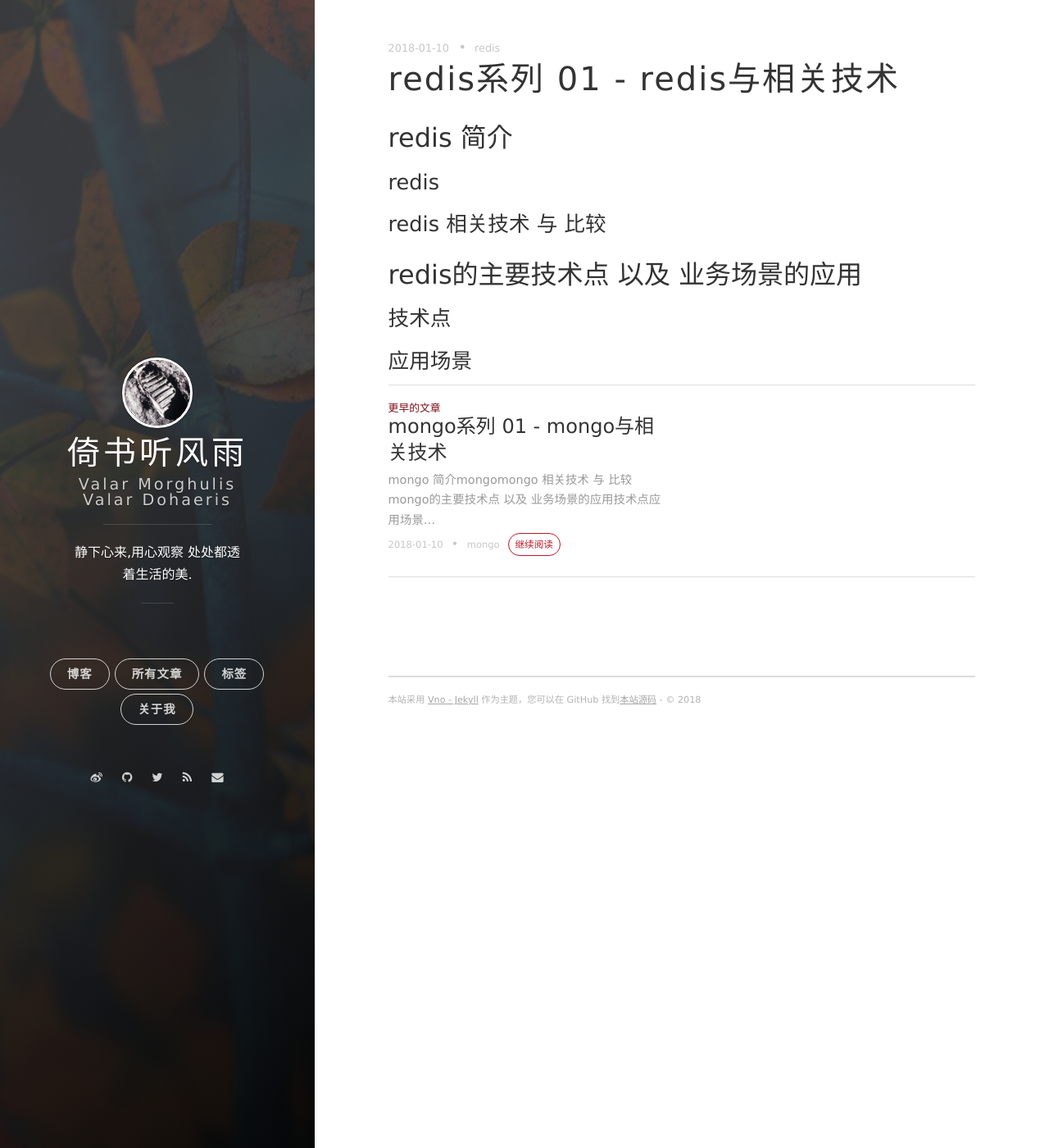
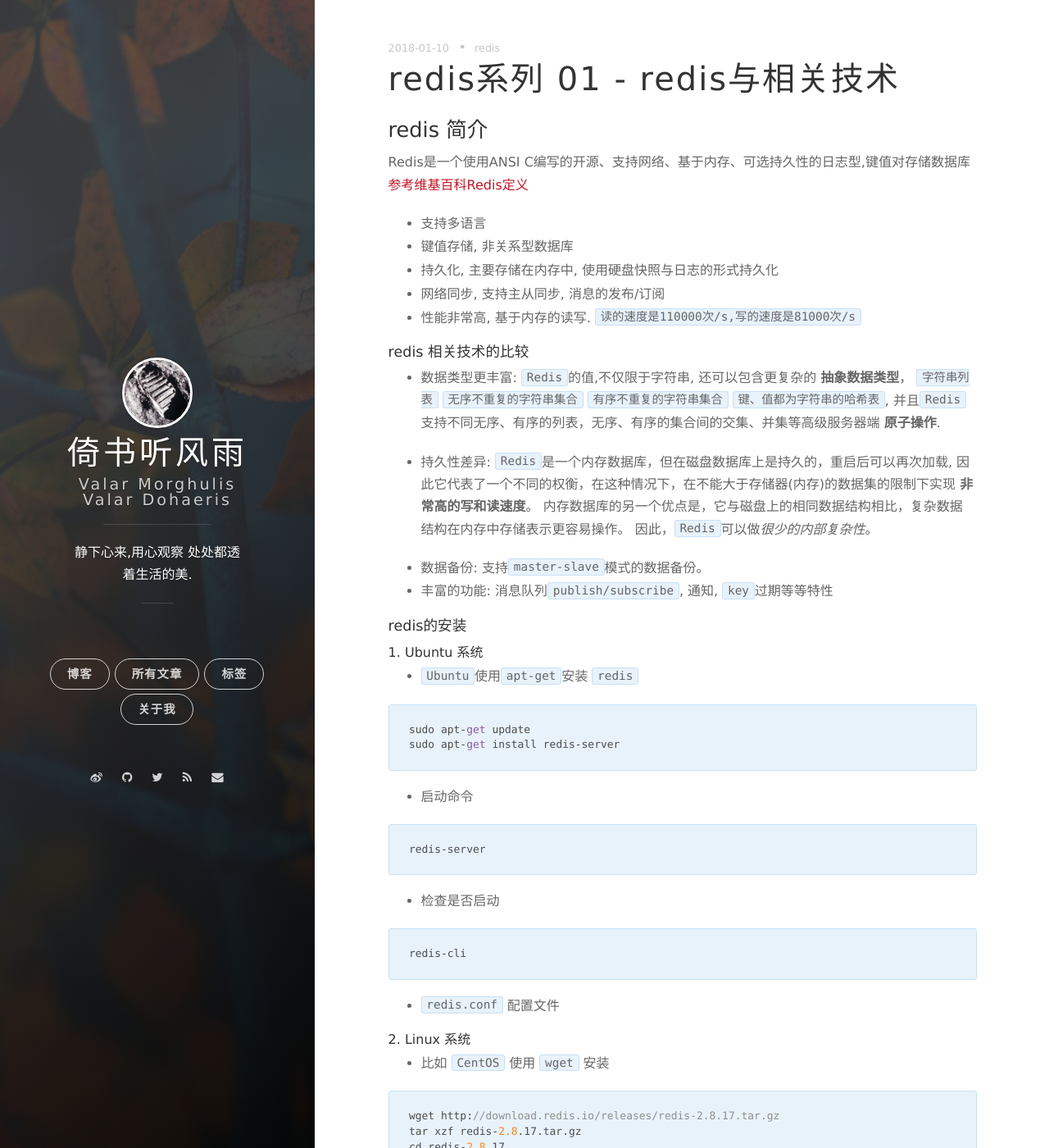
Before and after one commit to manajay/manajay.github.io, a Jekyll site: the page built from _posts/2018-01-10-redis-serial-01.md, in a window 1280 px wide and 1400 px high. Shown: the whole window at 82% size. Built offline with Jekyll 4.4.1, drawn with Linux system fonts in a browser that asks for light colours; nearby versions of some CDN libraries; comment, search, counter and statistics services are not loaded; some of the changed text lies outside the part shown.

Commit message:
update redis 01

````diff
--- a/_posts/2018-01-10-redis-serial-01.md
+++ b/_posts/2018-01-10-redis-serial-01.md
@@ -6,18 +6,114 @@ date: 2018-01-10 13:22:50 +09:00
 ---
 
 
-## redis 简介
+### redis 简介
 
-### redis
+Redis是一个使用ANSI C编写的开源、支持网络、基于内存、可选持久性的日志型,键值对存储数据库 [参考维基百科Redis定义](https://zh.wikipedia.org/wiki/Redis)
+
+* 支持多语言
+* 键值存储, 非关系型数据库
+* 持久化, 主要存储在内存中, 使用硬盘快照与日志的形式持久化
+* 网络同步, 支持主从同步, 消息的发布/订阅
+* 性能非常高, 基于内存的读写. `读的速度是110000次/s,写的速度是81000次/s`
+
+#### redis 相关技术的比较
+
+* 数据类型更丰富: `Redis`的值,不仅限于字符串, 还可以包含更复杂的 **抽象数据类型**，
+`字符串列表`
+`无序不重复的字符串集合`
+`有序不重复的字符串集合`
+`键、值都为字符串的哈希表`,
+并且`Redis`支持不同无序、有序的列表，无序、有序的集合间的交集、并集等高级服务器端 **原子操作**.
+
+* 持久性差异: `Redis`是一个内存数据库，但在磁盘数据库上是持久的，重启后可以再次加载, 因此它代表了一个不同的权衡，在这种情况下，在不能大于存储器(内存)的数据集的限制下实现 **非常高的写和读速度**。
+内存数据库的另一个优点是，它与磁盘上的相同数据结构相比，复杂数据结构在内存中存储表示更容易操作。 因此，`Redis`可以做*很少的内部复杂性*。
+
+* 数据备份: 支持`master-slave`模式的数据备份。
+* 丰富的功能:  消息队列`publish/subscribe`, 通知, `key`过期等等特性
+
+#### redis的安装
+
+##### 1. Ubuntu 系统
+
+* `Ubuntu`使用`apt-get`安装 `redis`
+
+```shell
+sudo apt-get update
+sudo apt-get install redis-server
+```
+
+* 启动命令
+
+```
+redis-server
+```
+
+* 检查是否启动
+
+```
+redis-cli
+```
+
+* `redis.conf` 配置文件
+
+##### 2. Linux 系统
+
+* 比如 `CentOS` 使用 `wget` 安装
+
+```
+wget http://download.redis.io/releases/redis-2.8.17.tar.gz
+tar xzf redis-2.8.17.tar.gz
+cd redis-2.8.17
+make
+```
+编译后的`redis`服务程序`redis-server`,还有用于测试的客户端程序`redis-cli`
+
+* 启动`src`目录下服务器
+
+```
+cd src
+./redis-server
+```
+
+* `redis.conf` 默认配置文件 , 启动命令后面跟上配置文件, 可以改变默认配置
+
+* 客户端程序`redis-cli`, 可以进行测试
+
+##### 3. Mac OS 系统
+* `Mac` 使用 `homebrew` 安装 `redis`
+
+```
+brew install redis
+```
+
+* 成功标志
+
+```
+To have launchd start redis now and restart at login:
+  brew services start redis
+Or, if you don't want/need a background service you can just run:
+  redis-server /usr/local/etc/redis.conf
+==> Summary
+🍺  /usr/local/Cellar/redis/4.0.6: 13 files, 2.8MB
+```
+
+* 启动
+
+```
+redis-server /usr/local/etc/redis.conf
+```
+
+* `redis.conf` 配置文件
+
+#### 应用场景
+
+* 高速缓存
+* 消息队列 , 功能简单
 
 
-### redis 相关技术 与 比较
+### 相关链接
 
-
-## redis的主要技术点 以及 业务场景的应用
-
-
-### 技术点
-
-
-### 应用场景
+* [redis 官网](http://www.redis.io/)
+* [维基百科 Redis 定义](https://zh.wikipedia.org/wiki/Redis)
+* [易百教程 Redis](http://www.yiibai.com/redis/redis_quick_guide.html)
+* [RUNOOB.COM Redis](http://www.runoob.com/redis/redis-intro.html)
````
Also changed, not shown: _posts/2017-10-21-python-rules.md (+1 -1 lines).
